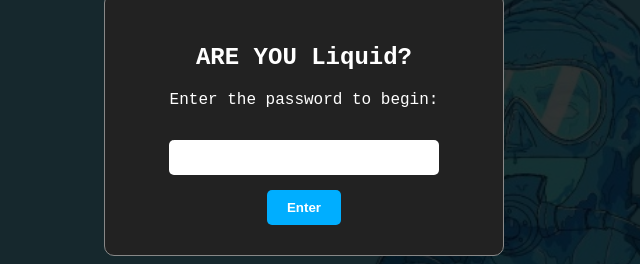
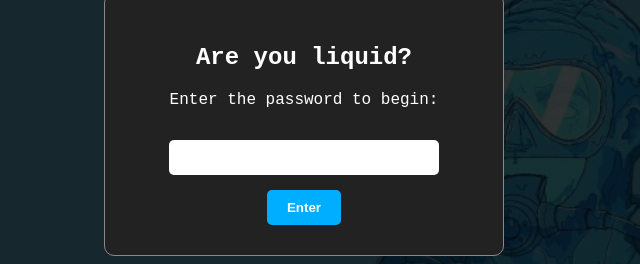
Before and after one commit to Tolaxyz/Illiquid, a plain HTML site: page index.html in a window 1280 px wide. Shown: the part 199-463 px from the top of the page, 336-976 px from the left. Drawn offline with Linux system fonts and the light colour scheme.

Commit message:
Update index.html

```diff
--- a/index.html
+++ b/index.html
@@ -9,7 +9,7 @@
   <body>
     <div id="passwordModal" class="modal">
       <div class="modal-content">
-        <h2>ARE YOU Liquid?</h2>
+        <h2>Are you liquid?</h2>
         <p>Enter the password to begin:</p>
         <input type="password" id="passwordInput" />
         <button onclick="checkPassword()">Enter</button>
```
